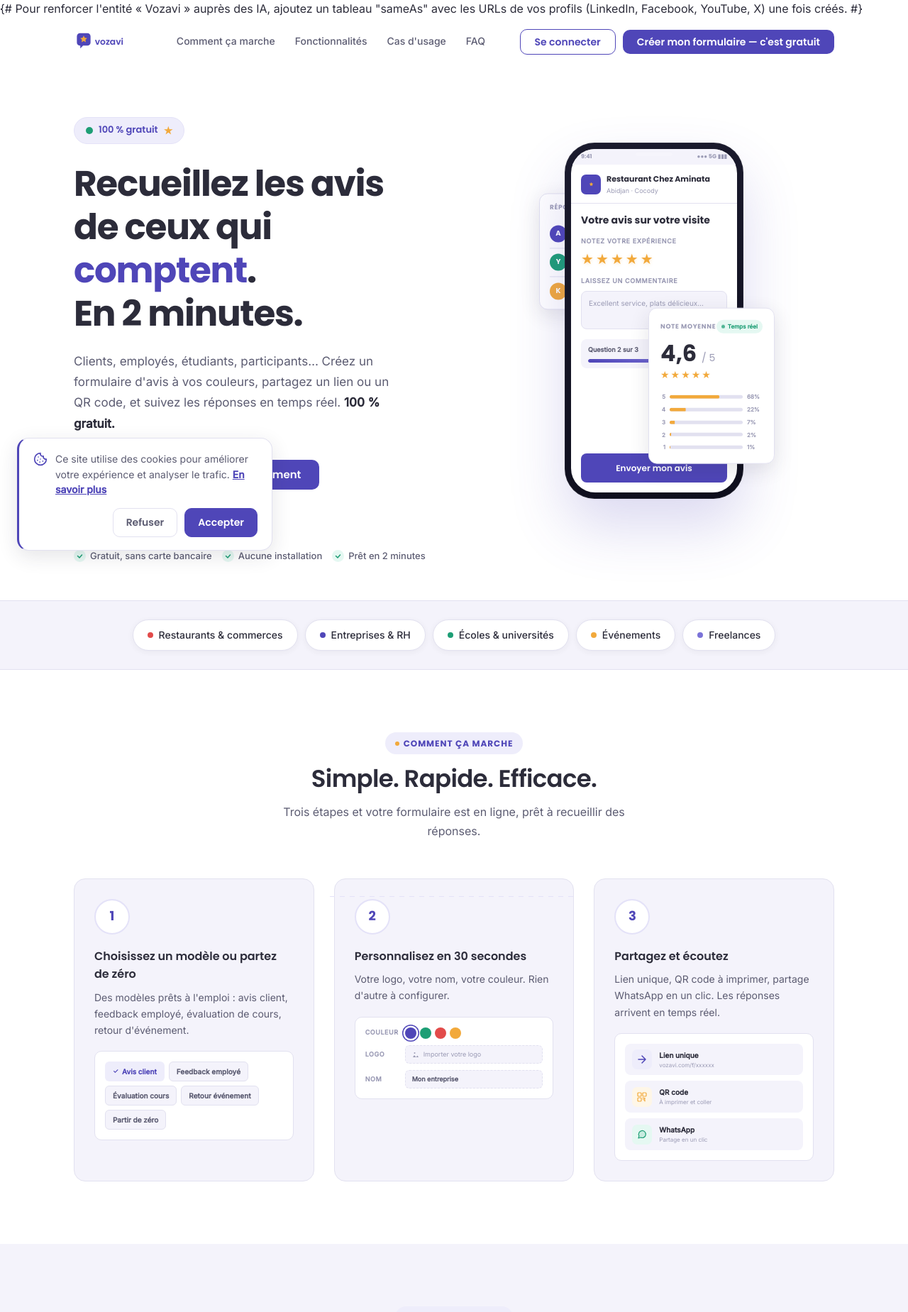
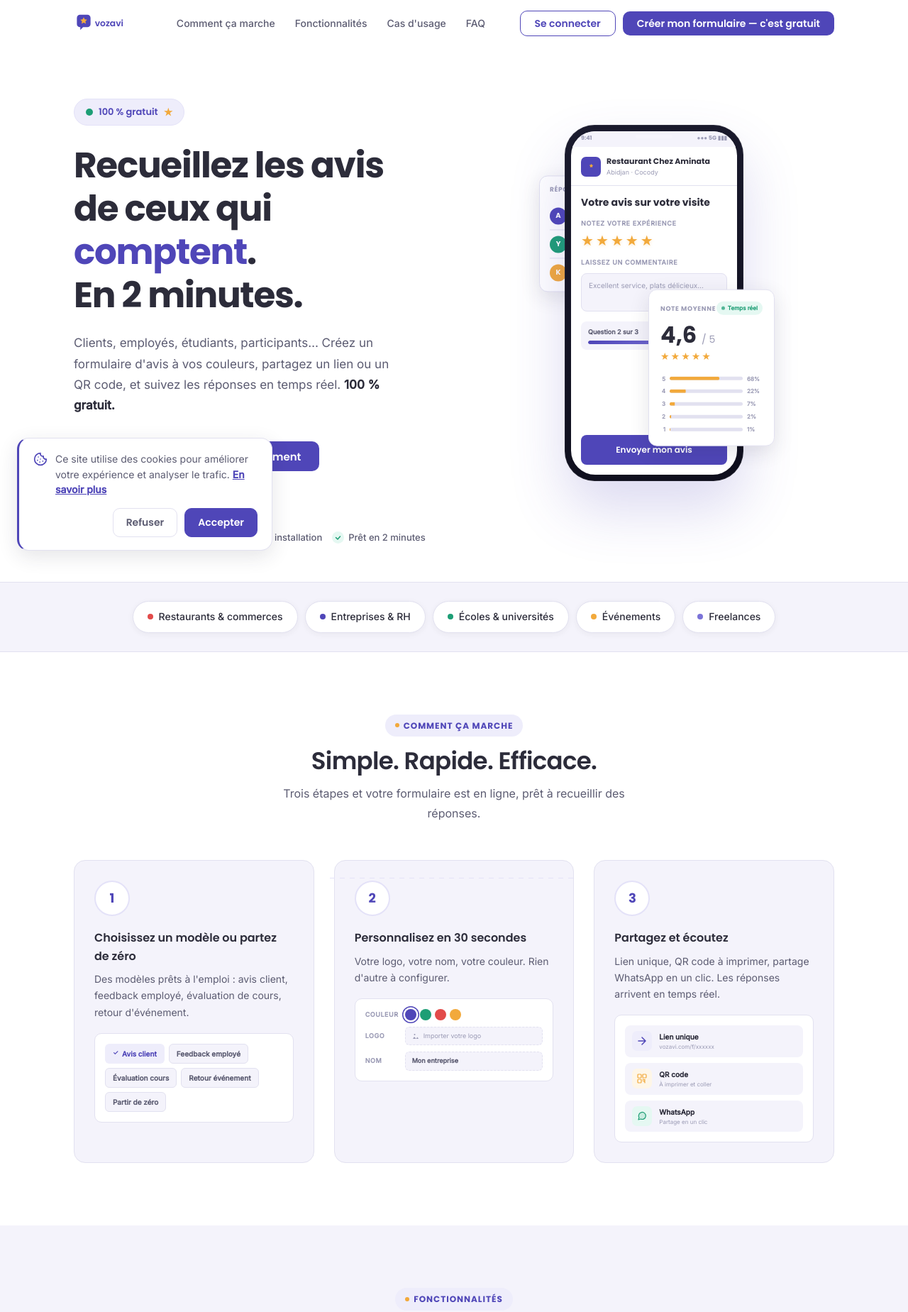
Before and after one commit to Zizou897/linkProject, a Django app: page / in a window 1280 px wide. Shown: the top 1849 px of the page at 71% size. Run offline with Django 5.2, Linux system fonts and the light colour scheme; parts of the project's set-up code (start-up, migrations or seed data) failed here and were passed over.

Commit message:
Landing : corrige le commentaire sameAs qui s'affichait en clair (Django {# #} ne gere pas le multi-ligne -> {% comment %})
Co-Authored-By: Claude Opus 4.8 <noreply@anthropic.com>

```diff
--- a/core/src/templates/vozavi/landing.html
+++ b/core/src/templates/vozavi/landing.html
@@ -50,8 +50,8 @@
   }
 }
 </script>
-{# Pour renforcer l'entité « Vozavi » auprès des IA, ajoutez un tableau "sameAs"
-   avec les URLs de vos profils (LinkedIn, Facebook, YouTube, X) une fois créés. #}
+{% comment %}Pour renforcer l'entité « Vozavi » auprès des IA, ajoutez un tableau "sameAs"
+   avec les URLs de vos profils (LinkedIn, Facebook, YouTube, X) une fois créés.{% endcomment %}
 <script type="application/ld+json">
 {
   "@context": "https://schema.org",
```
